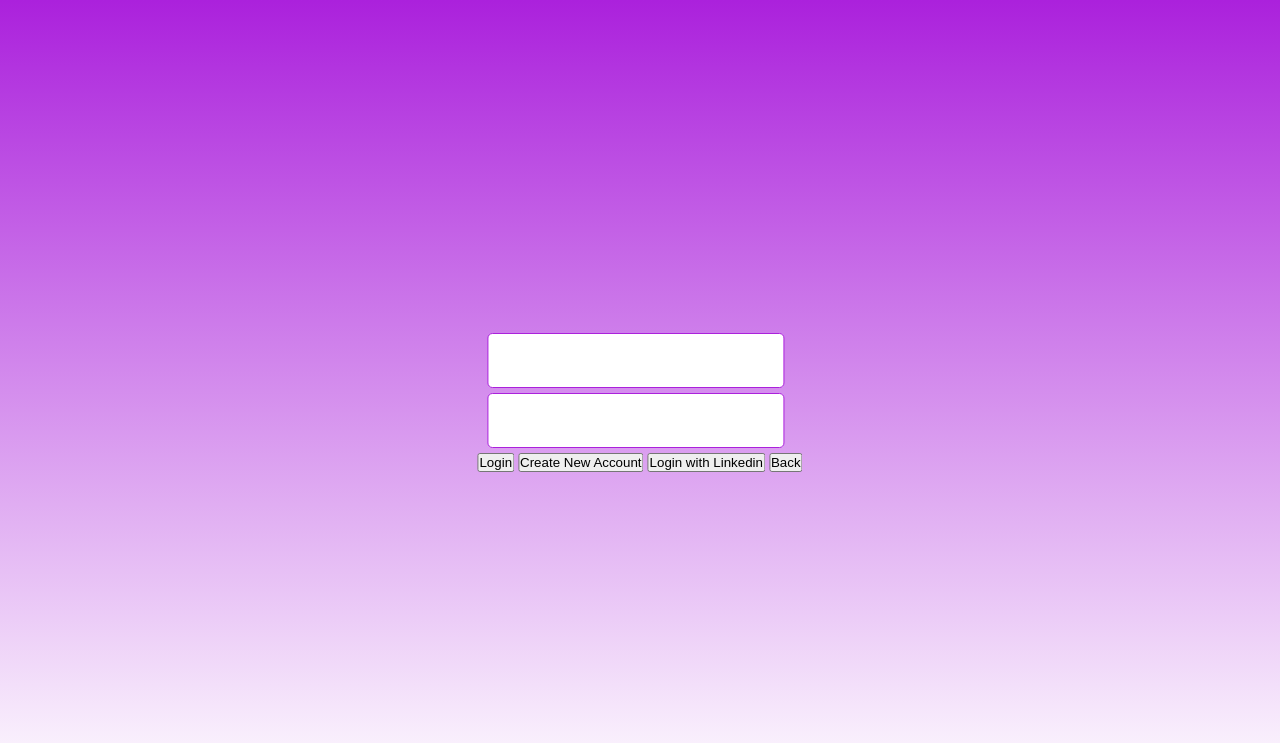
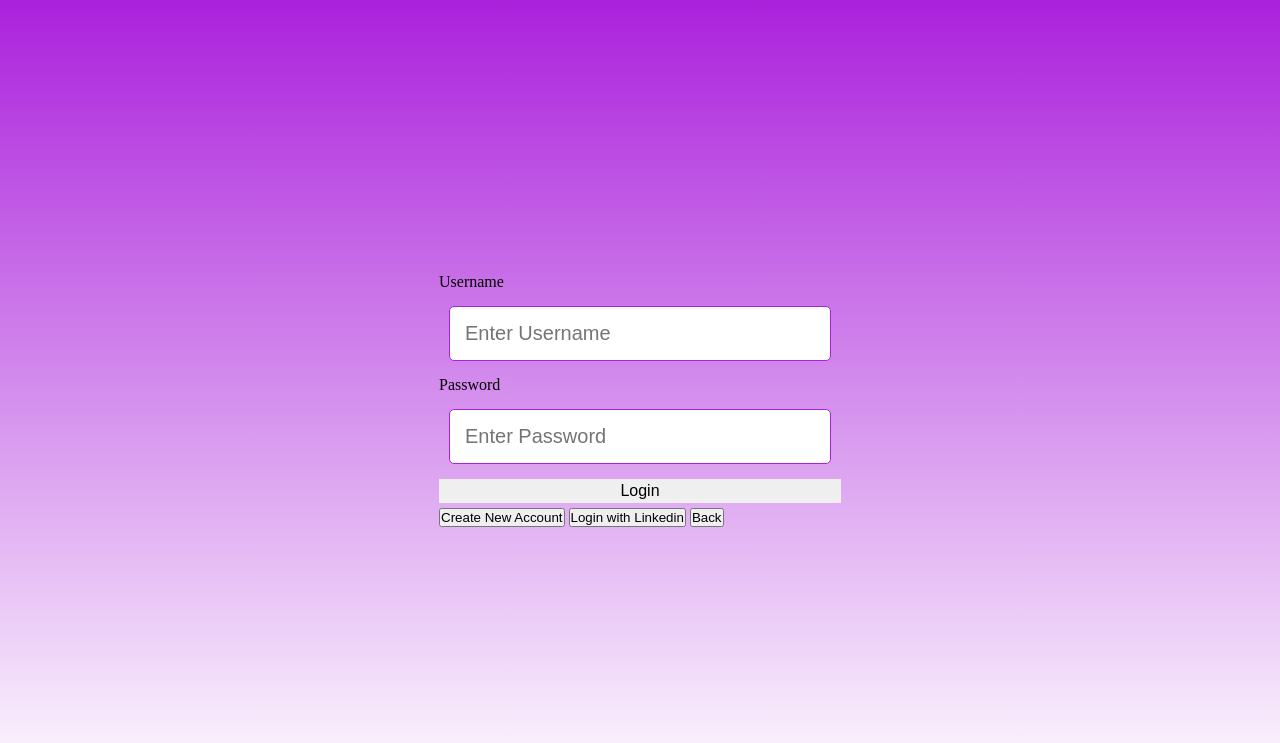
Before and after one commit to dmocnik/Prophecy, a PHP site: page /LoginPage.html in a window 1280 px wide. Shown: the top 743 px of the page. Run offline with PHP 8.4, Linux system fonts and the light colour scheme.

Commit message:
styled loginpage

```diff
--- a/front_end/screens/LoginPage.html
+++ b/front_end/screens/LoginPage.html
@@ -6,9 +6,19 @@
     </head>
     <body>
         <form>
-            <input type="text" name="Username" id="username"/>
-            <input type="text" name="Password" id="password"/>
-            <button>
+            <div>
+                Username
+            </div>
+            <div id="boxflex">
+                <input style="width: 350px" type="text" placeholder="Enter Username" />
+            </div>
+            <div>
+                Password
+            </div>
+            <div id="boxflex">
+                <input style="width: 350px" type="text" placeholder="Enter Password" />
+            </div>
+            <button id="bigButton">
                 Login
             </button>
             <button>
--- a/front_end/screens/stylesheet.css
+++ b/front_end/screens/stylesheet.css
@@ -206,3 +206,21 @@ button.submit{
   margin: 0;
   padding: 0;
 }
+#boxflex{
+  margin-top: 5px;
+display:flex;
+flex-direction: column;
+align-items: center;
+margin-bottom: 5px;
+}
+#bigButton{
+  margin-top: 5px;
+  display: block;
+  width: 100%;
+  border: none;
+  padding: 3px;
+  font-size: 16px;
+  cursor: pointer;
+  text-align: center;
+  margin-bottom: 5px;
+}
```
